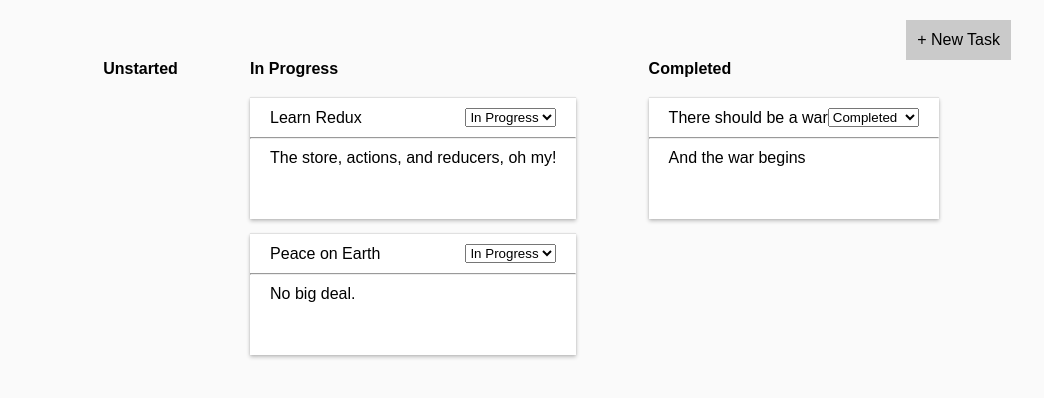
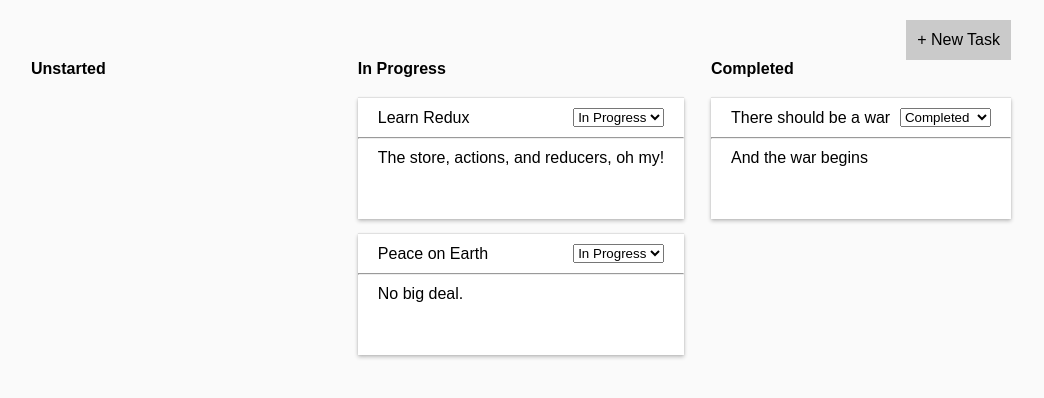
Before and after one commit to ramoh/task-board, a React (Create React App) app: page / in a window 1280 px wide. Shown: the top 398 px of the page, without its empty margins (119-1163 px from the left). Built offline with nearby package versions, Linux system fonts and the light colour scheme.

Commit message:
redux dev tools

```diff
--- a/package.json
+++ b/package.json
@@ -39,5 +39,8 @@
       "last 1 firefox version",
       "last 1 safari version"
     ]
+  },
+  "devDependencies": {
+    "redux-devtools-extension": "^2.13.9"
   }
 }
--- a/src/index.css
+++ b/src/index.css
@@ -94,10 +94,12 @@ hr {
 
 .task-lists {
   display: flex;
-  justify-content: space-evenly;
+  justify-content: space-between;
+  flex-wrap: wrap;
 }
 
 .task-list {
+  min-width: 300px;
 }
 
 .task-list-title {
--- a/src/index.js
+++ b/src/index.js
@@ -6,8 +6,9 @@ import reportWebVitals from "./reportWebVitals";
 import tasks from "./reducers";
 import { createStore } from "redux";
 import { Provider } from "react-redux";
+import { devToolsEnhancer } from "redux-devtools-extension";
 
-const store = createStore(tasks);
+const store = createStore(tasks, devToolsEnhancer());
 
 ReactDOM.render(
   <Provider store={store}>
```
Also changed, not shown: 2 other files (tests, documents, lock files or other folders).
